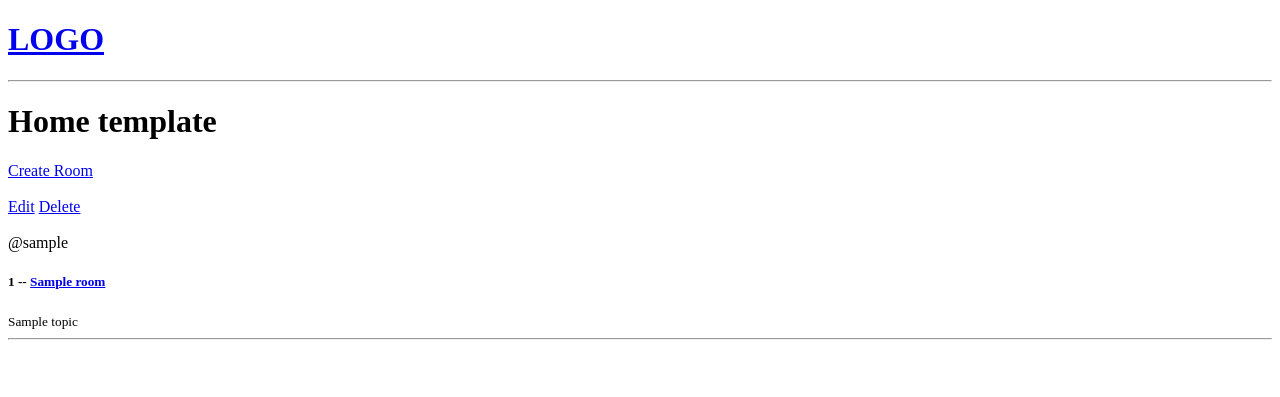
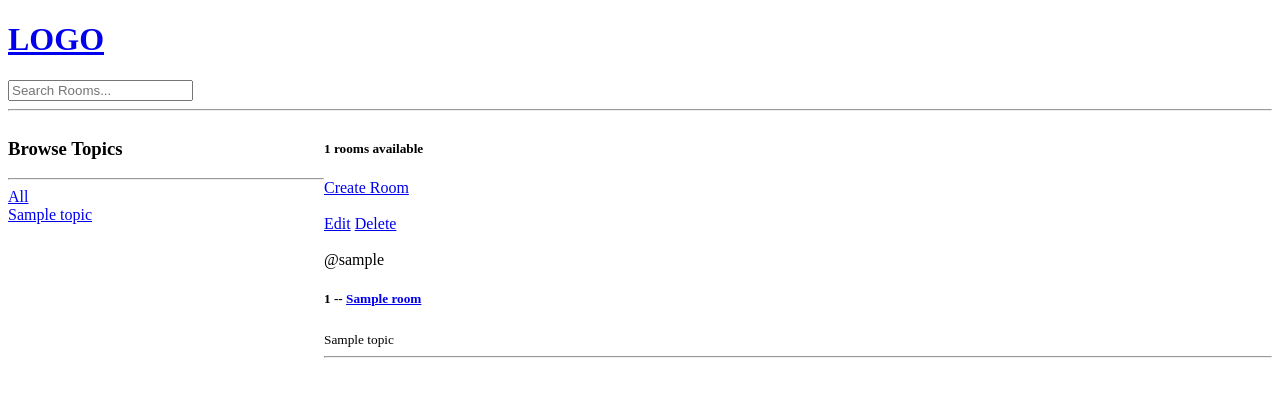
Before and after one commit to Mun-A/StudyBud, a Django app: page / in a window 1280 px wide. Shown: the top 397 px of the page. Run offline with Django 3.2, Linux system fonts and the light colour scheme; tables that the repository leaves empty hold one stand-in row (values such as "Sample post").

Commit message:
add search feature

```diff
--- a/base/templates/base/home.html
+++ b/base/templates/base/home.html
@@ -2,10 +2,32 @@
 
 {% block content %}
 
-<h1>Home template</h1>
+<style>
+    .home-container {
+        display: grid;
+        grid-template-columns: 1fr 3fr;
+    }
+</style>
+
+<div class="home-container">
 
     <div>
+        <h3>Browse Topics</h3>
+        <hr>
 
+        <div>
+            <a href="{% url 'home' %}">All</a>
+        </div>
+
+        {% for topic in topics %}
+            <div>
+                <a href="{% url 'home' %}?q={{topic.name}}">{{topic.name}}</a>
+            </div>
+        {% endfor %}
+    </div>
+
+    <div>
+        <h5>{{room_count}} rooms available</h5>
         <a href="{% url 'create-room' %}">Create Room</a>
         <br>
         <br>
@@ -23,6 +45,8 @@
                 </div>
             {% endfor %}
         </div>
+
+    </div>
 </div>
 
 {% endblock %}
--- a/base/views.py
+++ b/base/views.py
@@ -1,14 +1,25 @@
 from django.shortcuts import render, redirect
+from django.db.models import Q
 
-from .models import Room
+from .models import Room, Topic
 from .forms import RoomForm
 
 
 def home(request):
-    rooms = Room.objects.all()
+    q = request.GET.get('q') if request.GET.get('q') != None else ''
+    rooms = Room.objects.filter(
+        Q(topic__name__icontains=q) |
+        Q(name__icontains=q) |
+        Q(description__icontains=q)
+    )   # If q is empty then return all
+
+    topics = Topic.objects.all()
+    room_count = rooms.count()
 
     context = {
         'rooms': rooms,
+        'topics': topics,
+        'room_count': room_count,
     }
     return render(request, 'base/home.html', context)
 
--- a/templates/navbar.html
+++ b/templates/navbar.html
@@ -2,4 +2,8 @@
     <h1>LOGO</h1>
 </a>
 
+<form method="GET" action="{% url 'home' %}">
+    <input type="text" name="q" placeholder="Search Rooms...">
+</form>
+
 <hr>
```
Lines whose indentation alone changed are shown as unchanged.
